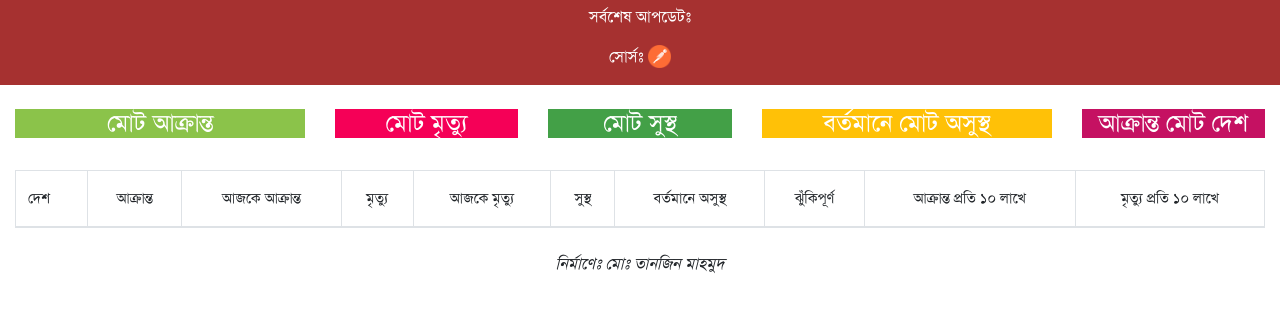
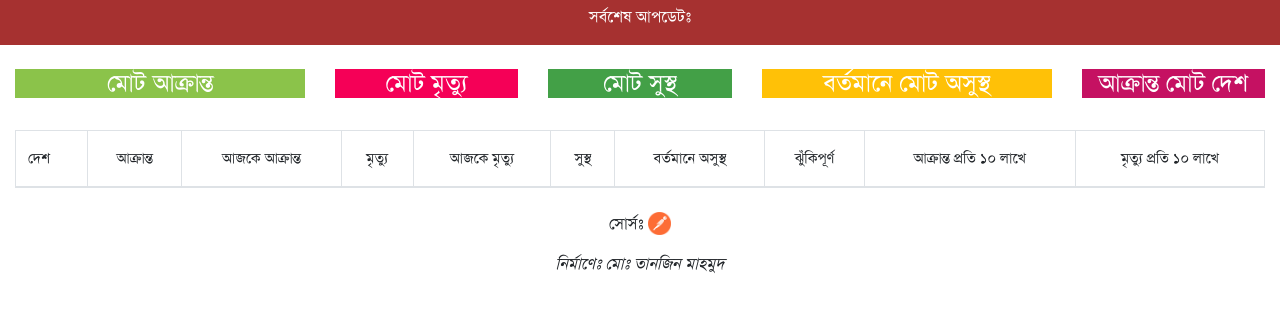
Before and after one commit to tanzinMahmud/corona, a plain HTML site: page index.html in a window 1280 px wide. Shown: the part 51-362 px from the top of the page. Drawn offline with nearby package versions, Linux system fonts and the light colour scheme; no server answers.

Commit message:
source aligned to bottom

```diff
--- a/index.html
+++ b/index.html
@@ -40,11 +40,6 @@
                 <h1 class="text-center text-white">করোনাভাইরাস (COVID-19) লাইভ আপডেট
                 </h1>
                 <p class="text-center text-white">সর্বশেষ আপডেটঃ {{lastUpdateTime | date:'dd MMM yyyy hh:mm a' }}</p>
-                <div class="d-flex justify-content-center">
-                    <p class="text-white">সোর্সঃ</p>
-                    &nbsp;
-                    <img src="./assets/source.png" alt="Source" style="height: 23px; width: 23px;">
-                </div>
             </div>
         </div>
 
@@ -114,8 +109,14 @@
 
         <div class="row pb-2">
             <div class="col-md-12">
+                <div class="d-flex justify-content-center">
+                    <p>সোর্সঃ</p>
+                    &nbsp;
+                    <img src="./assets/source.png" alt="Source" style="height: 23px; width: 23px;">
+                </div>
                 <p class="text-center"><i>নির্মাণেঃ মোঃ তানজিন মাহমুদ</i></p>
             </div>
+
         </div>
     </div>
 
```
